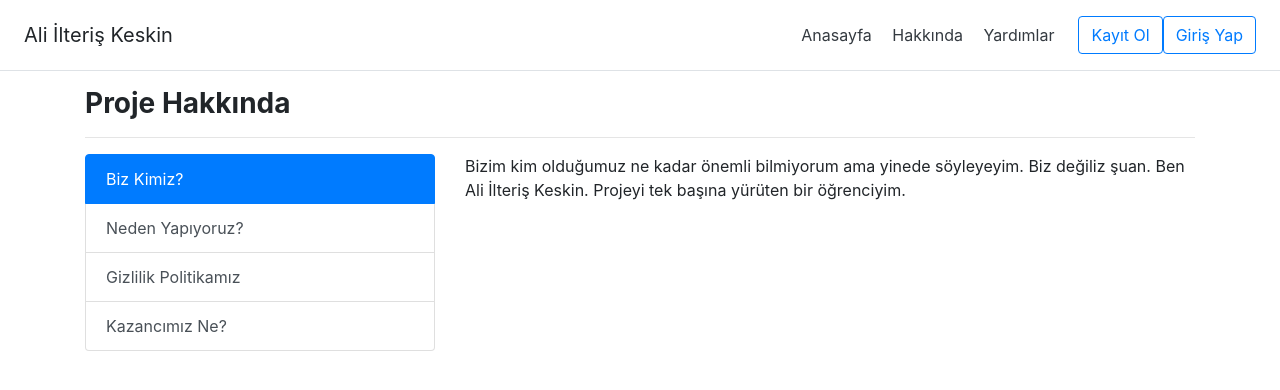
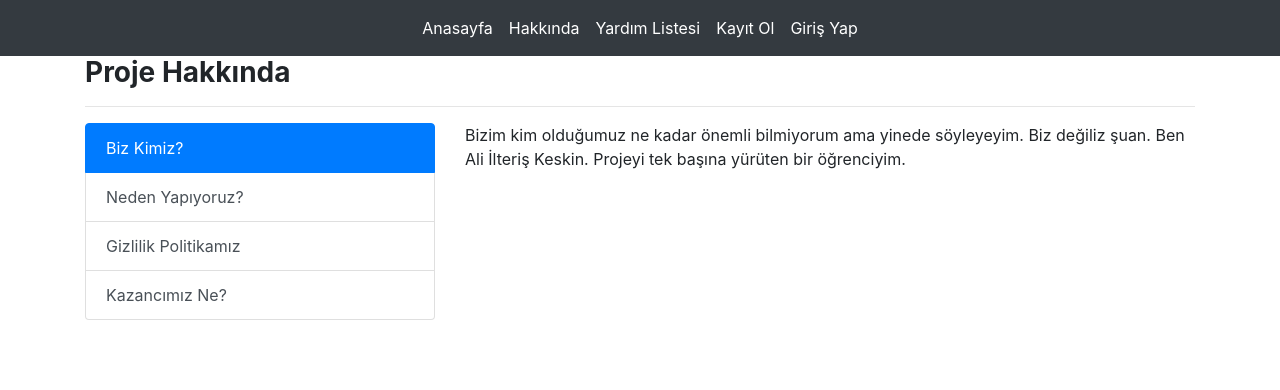
Before and after one commit to ilteriskeskin/ihtiyac, a Flask app: page /about in a window 1280 px wide. Shown: the top 390 px of the page. Run offline with Flask 2, Linux system fonts and the light colour scheme; some libraries are stand-ins or nearby versions.

Commit message:
Navbar ve hakkında düzenlemesi

```diff
--- a/templates/includes/navbar.html
+++ b/templates/includes/navbar.html
@@ -1,15 +1,34 @@
-<div class="d-flex flex-column flex-md-row align-items-center p-3 px-md-4 mb-3 bg-white border-bottom box-shadow">
-        <h5 class="my-0 mr-md-auto font-weight-normal">Ali İlteriş Keskin</h5>
-        <nav class="my-2 my-md-0 mr-md-3">
-          <a class="p-2 text-dark" href="/">Anasayfa</a>
-          <a class="p-2 text-dark" href="/about">Hakkında</a>
-          <a class="p-2 text-dark" href="/needs">Yardımlar</a>
-        </nav>
-        {% if session['logged_in'] %}
-          <a class="p-2 text-dark" href="/dashboard">Kontrol Paneli</a>
-          <a class="p-2 text-dark" href="/logout">Çıkış</a>
-        {% else %}
-          <a class="btn btn-outline-primary" href="/register">Kayıt Ol</a>
-          <a class="btn btn-outline-primary" href="/login/">Giriş Yap</a>
-        {% endif %}
-      </div>
+      <nav class="navbar navbar-expand-lg navbar-dark bg-dark">
+        <button class="navbar-toggler" type="button" data-toggle="collapse" data-target="#navbarsExample08" aria-controls="navbarsExample08" aria-expanded="false" aria-label="Toggle navigation">
+          <span class="navbar-toggler-icon"></span>
+        </button>
+
+        <div class="collapse navbar-collapse justify-content-md-center" id="navbarsExample08">
+          <ul class="navbar-nav">
+            <li class="nav-item active">
+              <a class="nav-link" href="/">Anasayfa</a>
+            </li>
+            <li class="nav-item active">
+              <a class="nav-link" href="/about">Hakkında</a>
+            </li>
+            <li class="nav-item active">
+              <a class="nav-link" href="/needs">Yardım Listesi</a>
+            </li>
+            {% if session['logged_in'] %}
+              <li class="nav-item active">
+                <a class="nav-link" href="/dashboard">Kontrol Paneli</a>
+              </li>
+              <li class="nav-item active">
+                  <a class="nav-link" href="/logout">Çıkış</a>
+              </li>
+            {% else %}
+              <li class="nav-item active">
+                <a class="nav-link" href="/register">Kayıt Ol</a>
+              </li>
+              <li class="nav-item active">
+                  <a class="nav-link" href="/login">Giriş Yap</a>
+              </li>
+            {% endif %}
+          </ul>
+        </div>
+      </nav>
```
Also changed, not shown: requirements.txt (added, +13 -0 lines).
